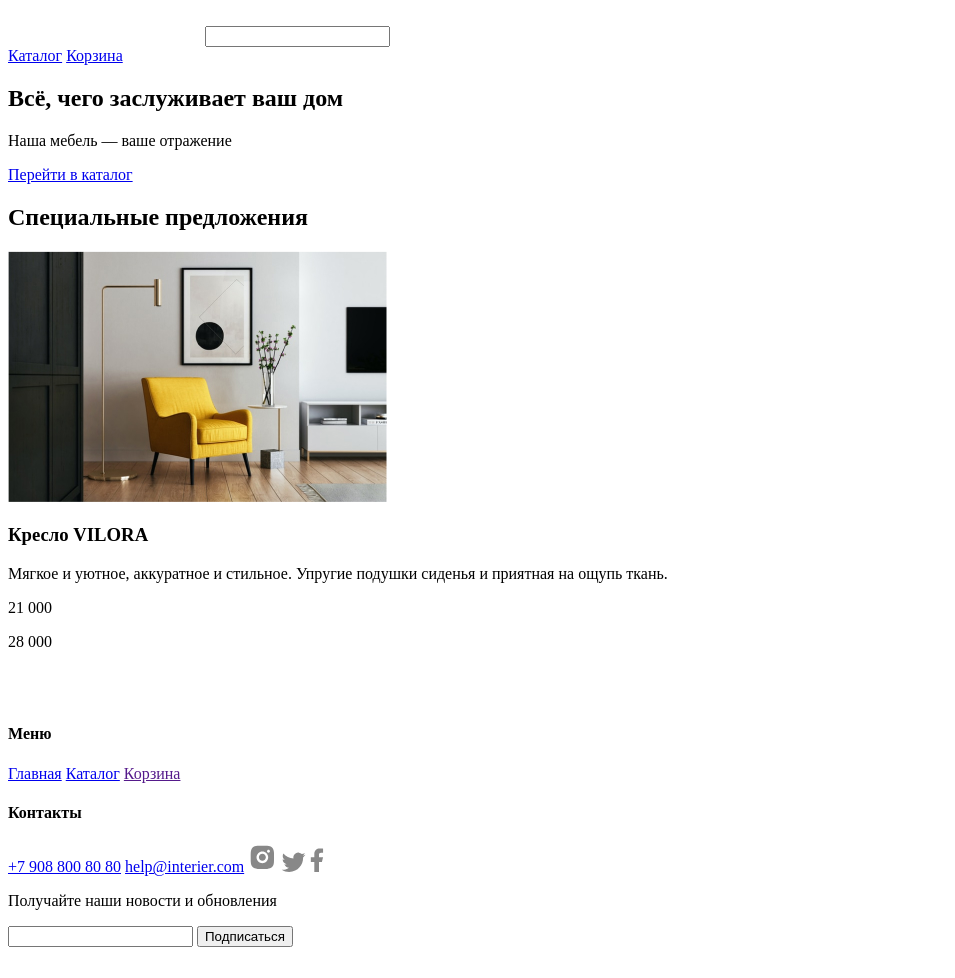
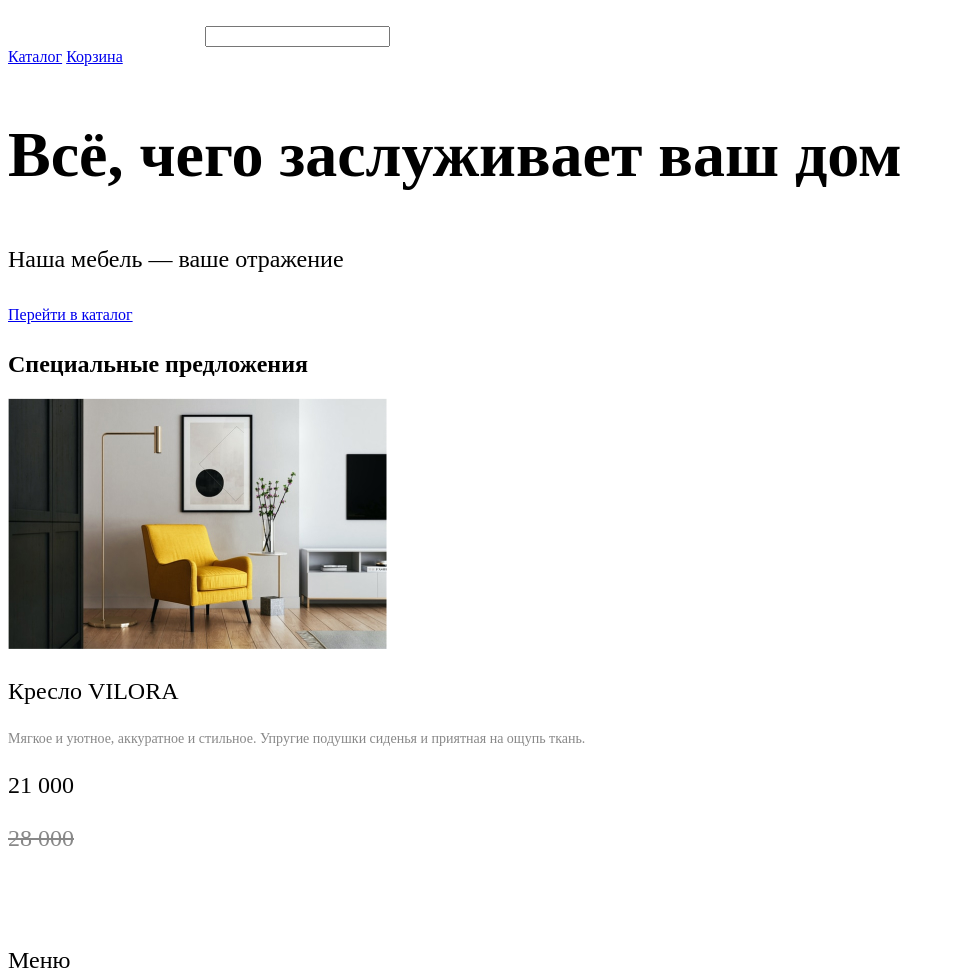
Before and after one commit to Maslenskiy/-layout-onlineStore-Html-and-Css, a plain HTML site: page index.html in a window 1280 px wide. Shown: the top 978 px of the page, without its empty margins (0-955 px from the left). Before the commit the page ends 955 px from the top, so only its background shows below. Drawn offline with Linux system fonts and the light colour scheme.

Commit message:
Добавил стили для главной страницы

```diff
--- a/index.html
+++ b/index.html
@@ -13,30 +13,30 @@
         </a>
         <input type="text">
         <nav>
-            <a href="./catalog.html">Каталог</a>
-            <a href="#">Корзина</a>
+            <a class="link-catalog" href="./catalog.html">Каталог</a>
+            <a class="link-basket" href="#">Корзина</a>
         </nav>
     </header>
     <section>
-        <h1>Всё, чего заслуживает ваш дом</h1>
-        <p>Наша мебель — ваше отражение</p>
-        <a href="./catalog.html">Перейти в каталог</a>
+        <h1 class="main-heading">Всё, чего заслуживает ваш дом</h1>
+        <p class="text-main">Наша мебель — ваше отражение</p>
+        <a class="link-catalog line-height" href="./catalog.html">Перейти в каталог</a>
     </section>
     <section>
-        <h2>Специальные предложения</h2>
+        <h2 class="special-offers">Специальные предложения</h2>
         <img src="./img/product1.jpg" alt="product1">
-        <h3>Кресло VILORA</h3>
-        <p>Мягкое и уютное, аккуратное и стильное. Упругие подушки сиденья и приятная на ощупь ткань.</p>
-        <p>21 000</p>
-        <p>28 000</p>
+        <h3 class="armchair">Кресло VILORA</h3>
+        <p class="characteristics-chair">Мягкое и уютное, аккуратное и стильное. Упругие подушки сиденья и приятная на ощупь ткань.</p>
+        <p class="price-chair">21 000</p>
+        <p class="price-chair changed-price">28 000</p>
     </section>
-    <footer>
+    <footer class="footer">
         <img src="./img/logo.svg" alt="logo">
-        <h4>Меню</h4>
+        <h4 class="menu">Меню</h4>
         <a href="./index.html">Главная</a>
         <a href="./catalog.html">Каталог</a>
         <a href="">Корзина</a>
-        <h4>Контакты</h4>
+        <h4 class="contacts">Контакты</h4>
         <a href="#">+7 908 800 80 80</a>
         <a href="#">help@interier.com</a>
         <a href="#"><img src="./img/inst.svg" alt="insta"></a>
@@ -44,8 +44,8 @@
         <a href="#"><img src="./img/facebook.svg" alt="facebook"></a>
         <form action="#">
             <p>Получайте наши новости и обновления</p>
-            <input type="email">
-            <button>Подписаться</button>
+            <input class="mail" type="email">
+            <button class="button">Подписаться</button>
         </form>
     </footer>
 </body>
--- a/style.css
+++ b/style.css
@@ -0,0 +1,101 @@
+.link-catalog {
+    font-size: 16px;
+    line-height: 20px;
+}
+
+.link-basket {
+    font-size: 16px;
+    line-height: 20px;
+}
+
+.main-heading {
+    font-weight: 600;
+    font-size: 64px;
+    line-height: 70px;
+}
+
+.text-main {
+    font-size: 24px;
+    line-height: 32px;
+}
+
+.line-height {
+    line-height: 32px;
+}
+
+.special-offer {
+    font-weight: 600;
+    font-size: 48px;
+    line-height: 59px;
+    color: #000000;
+}
+
+.armchair {
+    font-weight: 500;
+    font-size: 24px;
+    line-height: 29px;
+    color: #000000;
+}
+
+.characteristics-chair {
+    font-size: 14px;
+    line-height: 17px;
+    color: #888888;
+}
+
+.price-chair{
+    font-weight: 500;
+    font-size: 24px;
+    line-height: 29px;
+    color: #050505;
+}
+
+.changed-price {
+    text-decoration-line: line-through;
+    color: #888888;
+}
+.menu,
+.contacts {
+    font-weight: 500;
+    font-size: 24px;
+    line-height: 29px;
+    color: #000000;
+}
+
+.footer a {
+    font-weight: 500;
+    font-size: 14px;
+    line-height: 17px;
+    color: #888888;
+    text-decoration: none;
+}
+
+.news {
+    font-size: 14px;
+    line-height: 16px;
+    color: #000000;
+}
+
+.mail {
+    background: #FFFFFF;
+    border: 1px solid #C4C4C4;
+    box-sizing: border-box;
+    border-radius: 20px;
+    font-style: normal;
+    font-weight: normal;
+    font-size: 15px;
+    line-height: 18px;
+    color: #C4C4C4;
+}
+
+.button {
+    background: rgba(222, 215, 215, 0.41);
+    border: 1px solid #FFFFFF;
+    box-sizing: border-box;
+    border-radius: 20px;
+    width: 275px;
+    height: 46px;
+    font-size: 15px;
+    line-height: 18px;
+    color: #000000;
+}
```
Also changed, not shown: catalog.html (+1 -1 lines).
